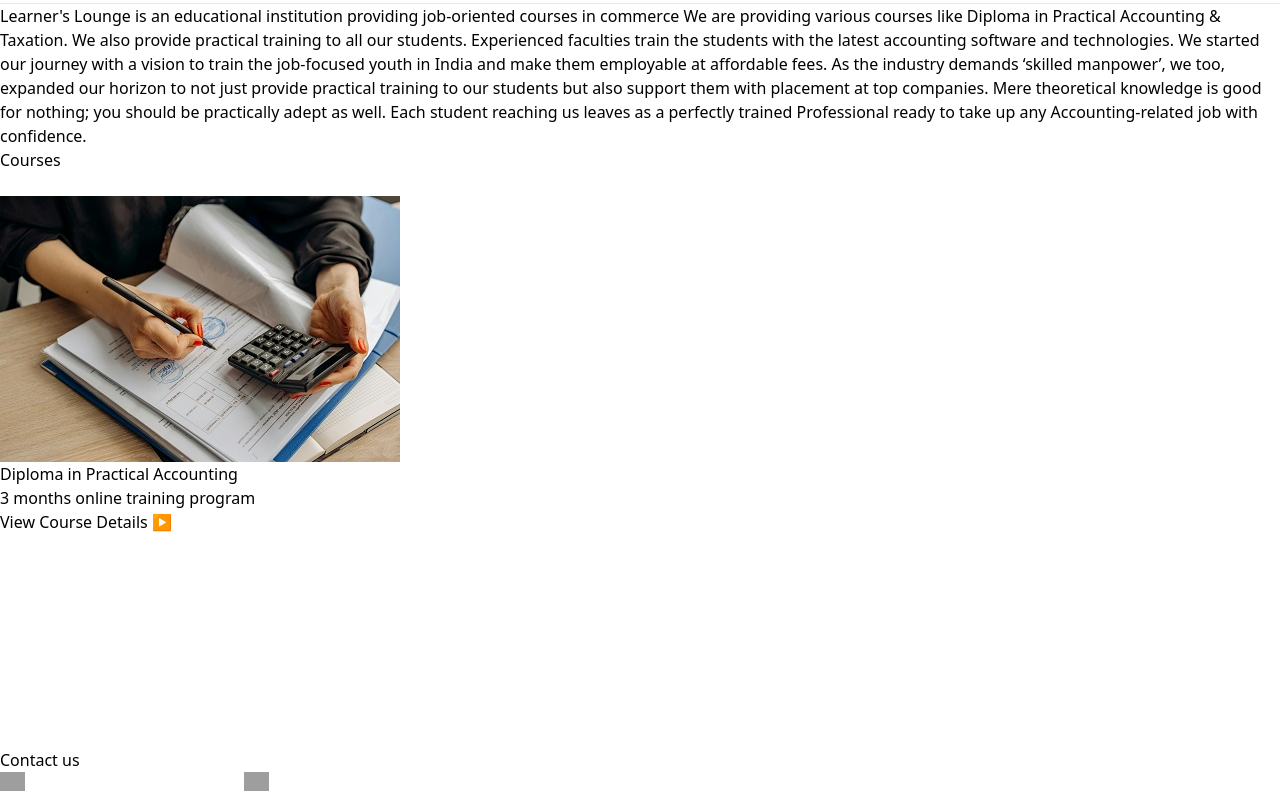
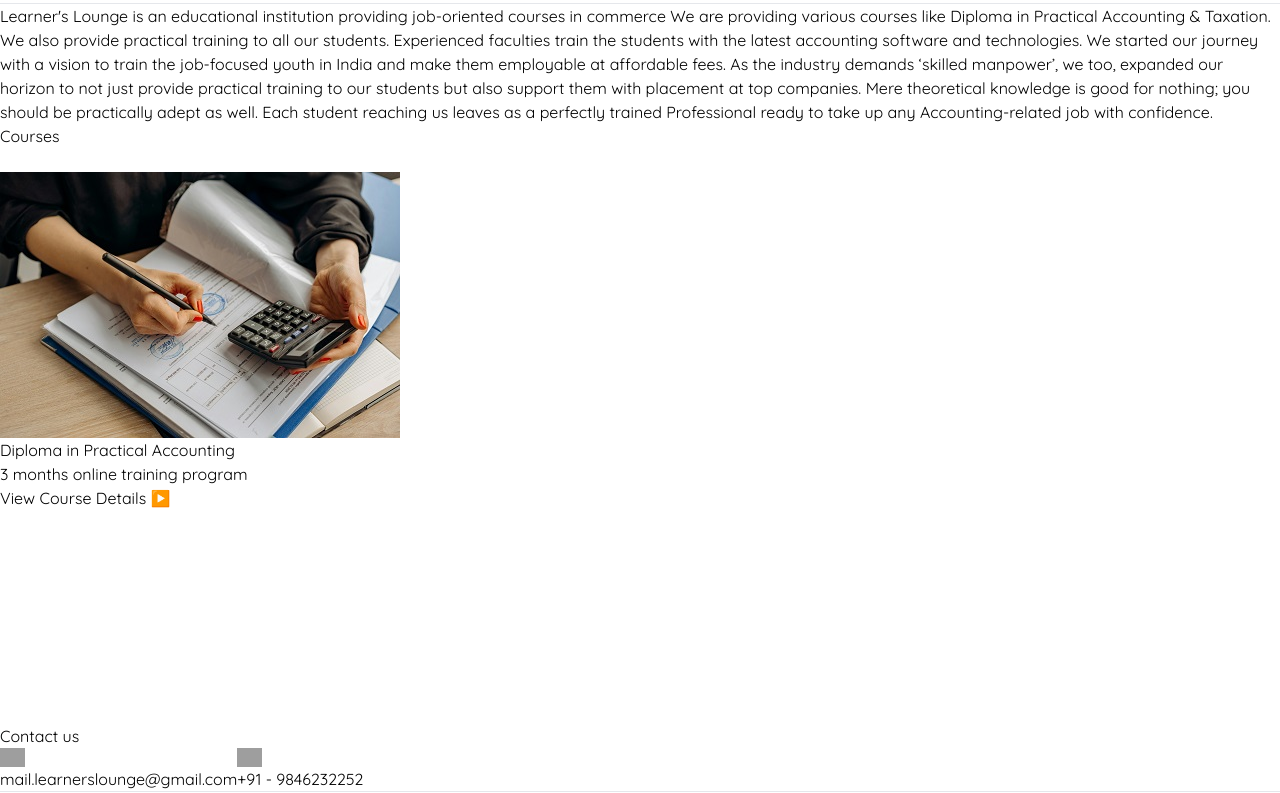
Before and after one commit to mithunmohandas2/Learner-sLounge, a React (Vite) app: page / in a window 1280 px wide. Shown: the part 875-1668 px from the top of the page. Built offline with nearby package versions, Linux system fonts and the light colour scheme; grey boxes are pictures that could not be loaded.

Commit message:
global font changed

```diff
--- a/src/index.css
+++ b/src/index.css
@@ -1,3 +1,8 @@
+@import url('https://fonts.googleapis.com/css2?family=Quicksand:wght@300;400;500;600&display=swap');
 @tailwind base;
 @tailwind components;
 @tailwind utilities;
+
+* {
+    font-family: 'Quicksand', sans-serif;
+}
```
